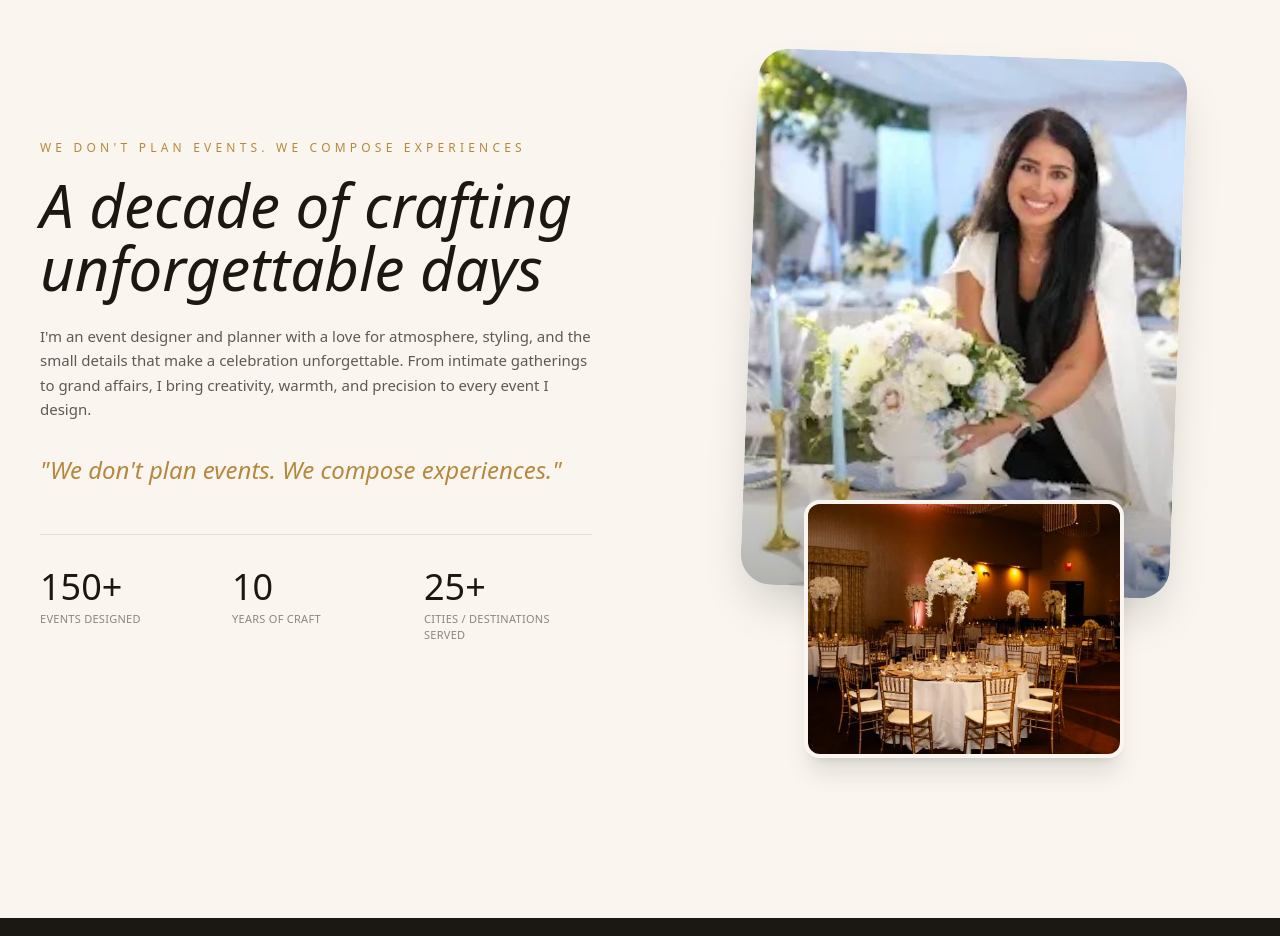
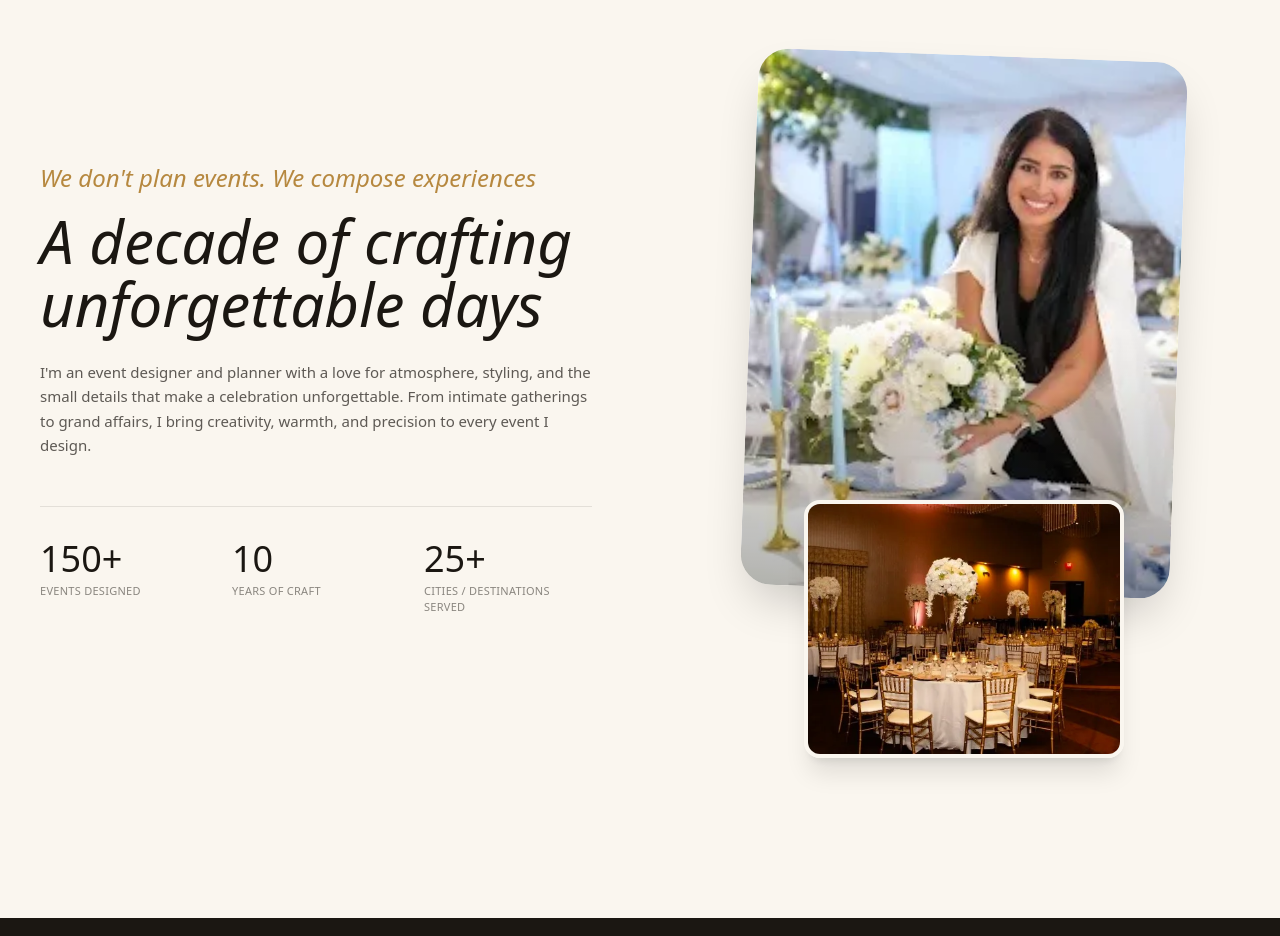
Before and after one commit to stevoamil/event-masterpiece-plus, a Next.js app: page / in a window 1280 px wide. Shown: the part 1900-2836 px from the top of the page. Built offline with nearby package versions, Linux system fonts and the light colour scheme.

Commit message:
Match About kicker font to quote style, remove duplicate
The kicker now uses the same italic serif/gold styling as the quote
did, and the redundant second instance further down was removed.

```diff
--- a/src/components/sections/about-section.tsx
+++ b/src/components/sections/about-section.tsx
@@ -29,7 +29,7 @@ export default function AboutSection() {
             whileInView={{ opacity: 1, y: 0 }}
             viewport={{ once: true }}
             transition={{ duration: 0.6 }}
-            className="text-xs font-medium uppercase tracking-widest2 text-brass-500"
+            className="block font-display text-2xl italic text-brass-500"
           >
             {dict.about.kicker}
           </motion.span>
@@ -50,16 +50,6 @@ export default function AboutSection() {
             className="mt-6 max-w-xl text-[15px] leading-relaxed text-ink-900/70"
           >
             {dict.about.body}
-          </motion.p>
-
-          <motion.p
-            initial={{ opacity: 0 }}
-            whileInView={{ opacity: 1 }}
-            viewport={{ once: true }}
-            transition={{ duration: 0.8, delay: 0.3 }}
-            className="mt-8 font-display text-2xl italic text-brass-500"
-          >
-            {dict.about.quote}
           </motion.p>
 
           <div className="mt-12 grid grid-cols-3 gap-6 border-t border-ink-900/10 pt-8">
```
